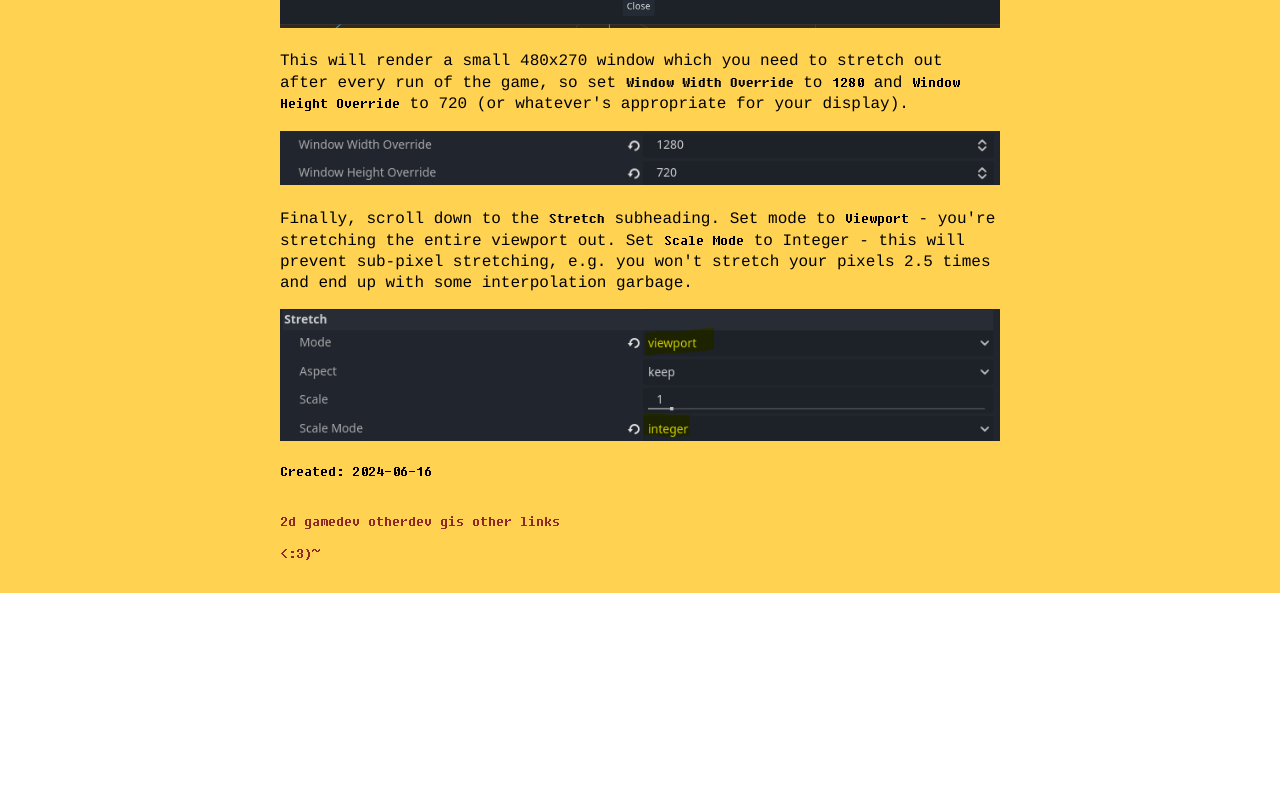
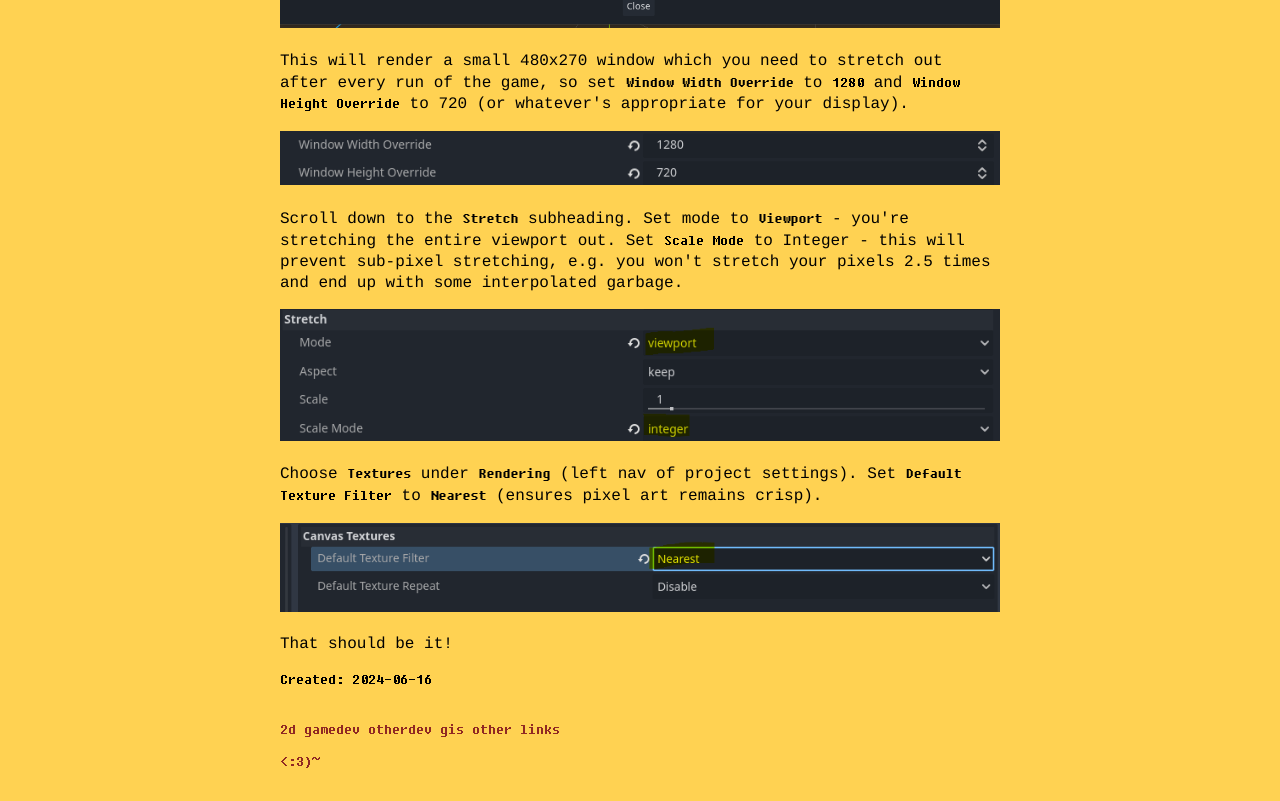
Before and after one commit to joshpsawyer/catmeister-dot-com, an Eleventy site: page src/gamedev/how-to-set-up-godot-project-for-pixel-art.md in a window 1280 px wide. Shown: the part 792-1593 px from the top of the page. Before the commit the page ends 1385 px from the top, so only its background shows below. Built offline with nearby package versions, Linux system fonts and the light colour scheme; Eleventy itself is replaced by a stand-in of ours; files that its build step writes are made by us from their sources.

Commit message:
added rendering setting for pixel art set up

```diff
--- a/src/gamedev/how-to-set-up-godot-project-for-pixel-art.md
+++ b/src/gamedev/how-to-set-up-godot-project-for-pixel-art.md
@@ -20,9 +20,15 @@ This will render a small 480x270 window which you need to stretch out after ever
 
 ![](/images/gamedev/window-settings.png)
 
-Finally, scroll down to the `Stretch` subheading. Set mode to `Viewport` - you're
+Scroll down to the `Stretch` subheading. Set mode to `Viewport` - you're
 stretching the entire viewport out. Set `Scale Mode` to Integer - this will prevent
 sub-pixel stretching, e.g. you won't stretch your pixels 2.5 times and end up with
-some interpolation garbage.
+some interpolated garbage.
 
 ![](/images/gamedev/godot-stretch-settings.png)
+
+Choose `Textures` under `Rendering` (left nav of project settings). Set `Default Texture Filter` to `Nearest` (ensures pixel art remains crisp).
+
+![](/images/gamedev/godot-linear-settings.png)
+
+That should be it!
```
Also changed, not shown: src/images/gamedev/godot-linear-settings.png (added).
